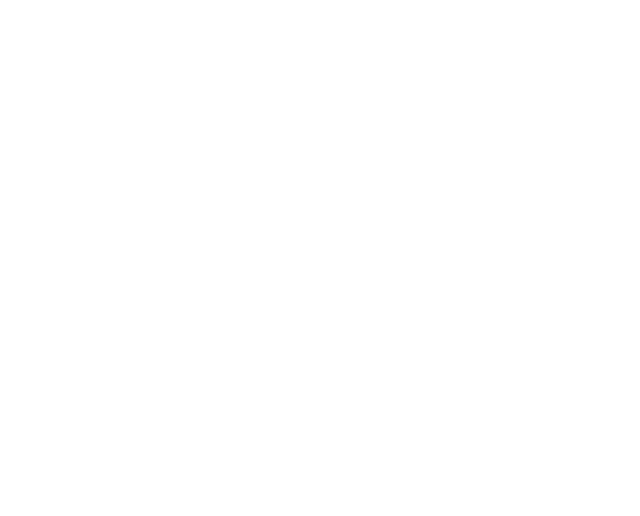
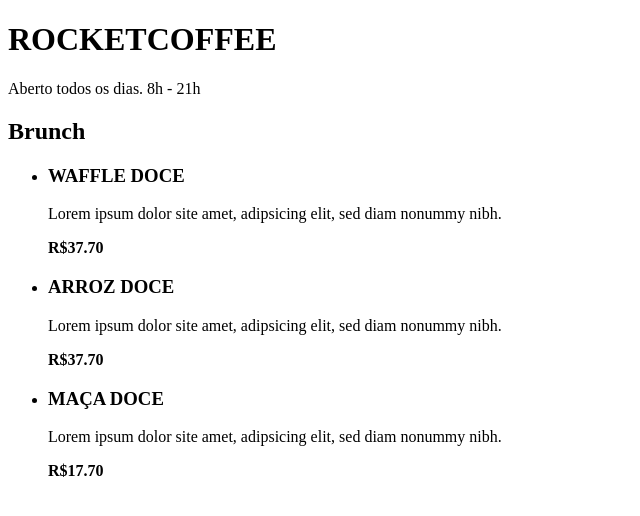
Before and after one commit to arleynm/Maratona-Explore, a plain HTML site: page index.html in a window 1280 px wide. Shown: the whole page, without its empty margins (0-640 px from the left). Drawn offline with Linux system fonts and the light colour scheme.

Commit message:
Tela inicial

```diff
--- a/index.html
+++ b/index.html
@@ -8,5 +8,49 @@
 </head>
 <body>
 
+    <header>
+        <h1> ROCKETCOFFEE</h1>
+        <p>Aberto todos os dias. 8h - 21h</p>
+    </header>
+
+    <section>
+        <h2>Brunch</h2>
+        <ul>
+            <li>
+                <div class="details">
+                    <h3>WAFFLE DOCE </h3>
+                    <p>Lorem ipsum dolor site amet, adipsicing elit, sed diam nonummy nibh.</p>
+                </div>
+
+                <strong class="price">
+                    R$37.70
+                </strong>
+            </li>
+            <li>
+                <div class="details">
+                    <h3>ARROZ DOCE  </h3>
+                    <p>Lorem ipsum dolor site amet, adipsicing elit, sed diam nonummy nibh.</p>
+                </div>
+
+                <strong class="price">
+                    R$37.70
+                </strong>
+            </li>
+            <li>
+                <div class="details">
+                    <h3>MAÇA DOCE  </h3>
+                    <p>Lorem ipsum dolor site amet, adipsicing elit, sed diam nonummy nibh.</p>
+                </div>
+
+                <strong class="price">
+                    R$17.70
+                </strong>
+            </li>
+        </ul>
+    </section>
+
+    <section>
+
+    </section>
 </body>
 </html>
```
Also changed, not shown: script.js (added).
